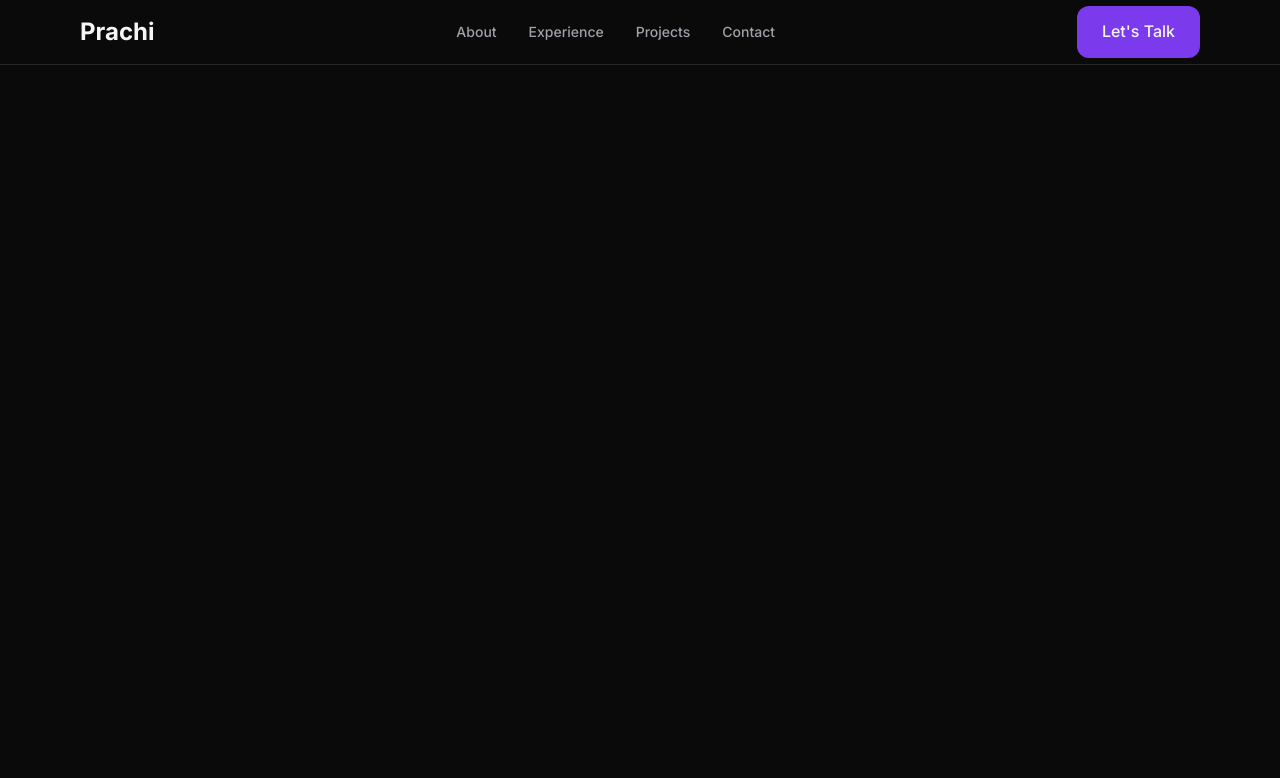
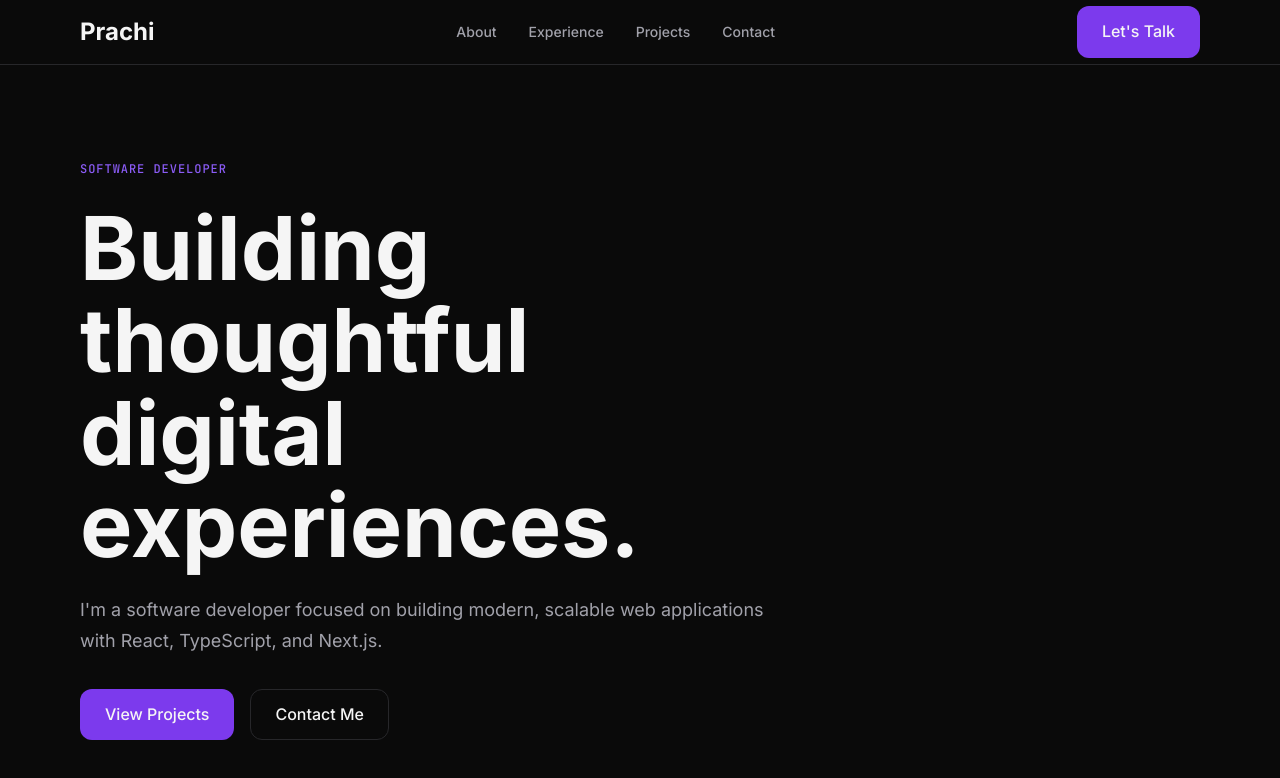
Before and after one commit to Prachi24599/my-portfolio, a React (Vite) app: page / in a window 1280 px wide. Shown: the top 778 px of the page. Built offline with nearby package versions, Linux system fonts and the light colour scheme.

Commit message:
Hero Section Added

```diff
--- a/src/App.tsx
+++ b/src/App.tsx
@@ -1,9 +1,11 @@
 import Navbar from './components/Navbar'
+import Hero from './sections/Hero'
 
 function App() {
   return (
     <main className="app">
       <Navbar />
+      <Hero />
     </main>
   )
 }
--- /dev/null
+++ b/src/sections/Hero.css
@@ -0,0 +1,50 @@
+.hero {
+  min-height: calc(100vh - var(--space-16));
+  display: flex;
+  align-items: center;
+}
+
+.hero__container {
+  width: 100%;
+}
+
+.hero__content {
+  max-width: 70ch;
+}
+
+.hero__eyebrow {
+  margin-bottom: var(--space-6);
+  color: var(--color-accent-hover);
+  font-family: var(--font-mono);
+  font-size: var(--font-size-caption);
+  font-weight: var(--font-weight-medium);
+  letter-spacing: 0.08em;
+  line-height: var(--line-height-caption);
+}
+
+.hero h1 {
+  max-width: 12ch;
+}
+
+.hero__description {
+  max-width: 62ch;
+  margin-top: var(--space-6);
+  font-size: var(--font-size-large-body);
+  line-height: var(--line-height-large-body);
+}
+
+.hero__actions {
+  display: flex;
+  align-items: center;
+  gap: var(--space-4);
+  margin-top: var(--space-8);
+}
+
+.hero__actions .button {
+  text-decoration: none;
+}
+
+.hero__actions .button:focus-visible {
+  outline: 2px solid var(--color-accent-hover);
+  outline-offset: var(--space-1);
+}
--- /dev/null
+++ b/src/sections/Hero.tsx
@@ -0,0 +1,29 @@
+import Container from '../components/Container'
+import './Hero.css'
+
+function Hero() {
+  return (
+    <section id="top" className="hero section">
+      <Container className="hero__container">
+        <div className="hero__content">
+          <p className="hero__eyebrow">SOFTWARE DEVELOPER</p>
+          <h1>Building thoughtful digital experiences.</h1>
+          <p className="hero__description">
+            I&apos;m a software developer focused on building modern, scalable
+            web applications with React, TypeScript, and Next.js.
+          </p>
+          <div className="hero__actions">
+            <a className="button button--primary" href="#projects">
+              View Projects
+            </a>
+            <a className="button button--outline" href="#contact">
+              Contact Me
+            </a>
+          </div>
+        </div>
+      </Container>
+    </section>
+  )
+}
+
+export default Hero
```
Also changed, not shown: 1 other file (tests, documents, lock files or other folders).
